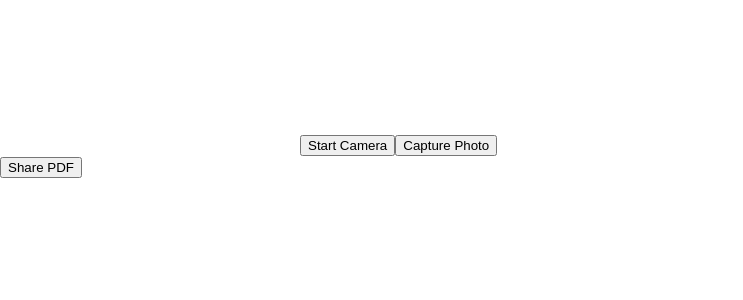
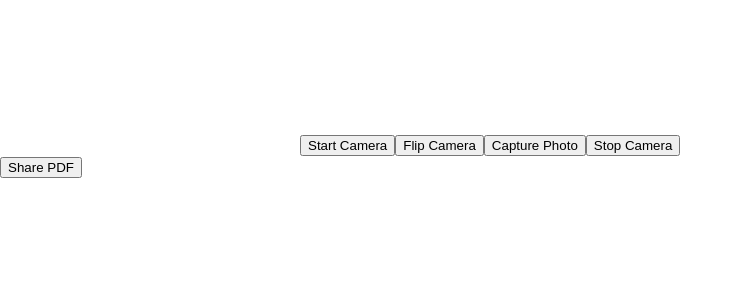
Before and after one commit to FrxHaikalPlg/CS-T1, a React (Create React App) app: page / in a window 1280 px wide. Shown: the top 300 px of the page, without its empty margins (0-743 px from the left). Built offline with nearby package versions, Linux system fonts and the light colour scheme.

Commit message:
Menambahkan fitur flip & stop camera

```diff
--- a/package.json
+++ b/package.json
@@ -1,4 +1,5 @@
 {
+  "homepage": "https://FrxHaikalPlg.github.io/CS-T1",
   "name": "my-pwa",
   "version": "0.1.0",
   "private": true,
@@ -14,6 +15,8 @@
   },
   "scripts": {
     "start": "react-scripts start",
+    "predeploy": "npm run build",
+    "deploy": "gh-pages -d build",
     "build": "react-scripts build",
     "test": "react-scripts test",
     "eject": "react-scripts eject"
--- a/src/components/Camera.js
+++ b/src/components/Camera.js
@@ -1,11 +1,18 @@
-import React, { useRef } from 'react';
+import React, { useRef, useState } from 'react';
 
 function Camera({ onCapture }) {
   const videoRef = useRef(null);
+  const [facingMode, setFacingMode] = useState('environment'); // Default to back camera
 
   const startCamera = async () => {
-    const stream = await navigator.mediaDevices.getUserMedia({ video: true });
+    const stream = await navigator.mediaDevices.getUserMedia({
+      video: { facingMode }
+    });
     videoRef.current.srcObject = stream;
+  };
+
+  const flipCamera = () => {
+    setFacingMode((prevMode) => (prevMode === 'user' ? 'environment' : 'user'));
   };
 
   const capturePhoto = () => {
@@ -17,11 +24,21 @@ function Camera({ onCapture }) {
     onCapture(dataUrl);
   };
 
+  const stopCamera = () => {
+    const stream = videoRef.current.srcObject;
+    const tracks = stream.getTracks();
+
+    tracks.forEach(track => track.stop());
+    videoRef.current.srcObject = null;
+  };
+
   return (
     <div>
       <video ref={videoRef} autoPlay></video>
       <button onClick={startCamera}>Start Camera</button>
+      <button onClick={flipCamera}>Flip Camera</button>
       <button onClick={capturePhoto}>Capture Photo</button>
+      <button onClick={stopCamera}>Stop Camera</button>
     </div>
   );
 }
```
